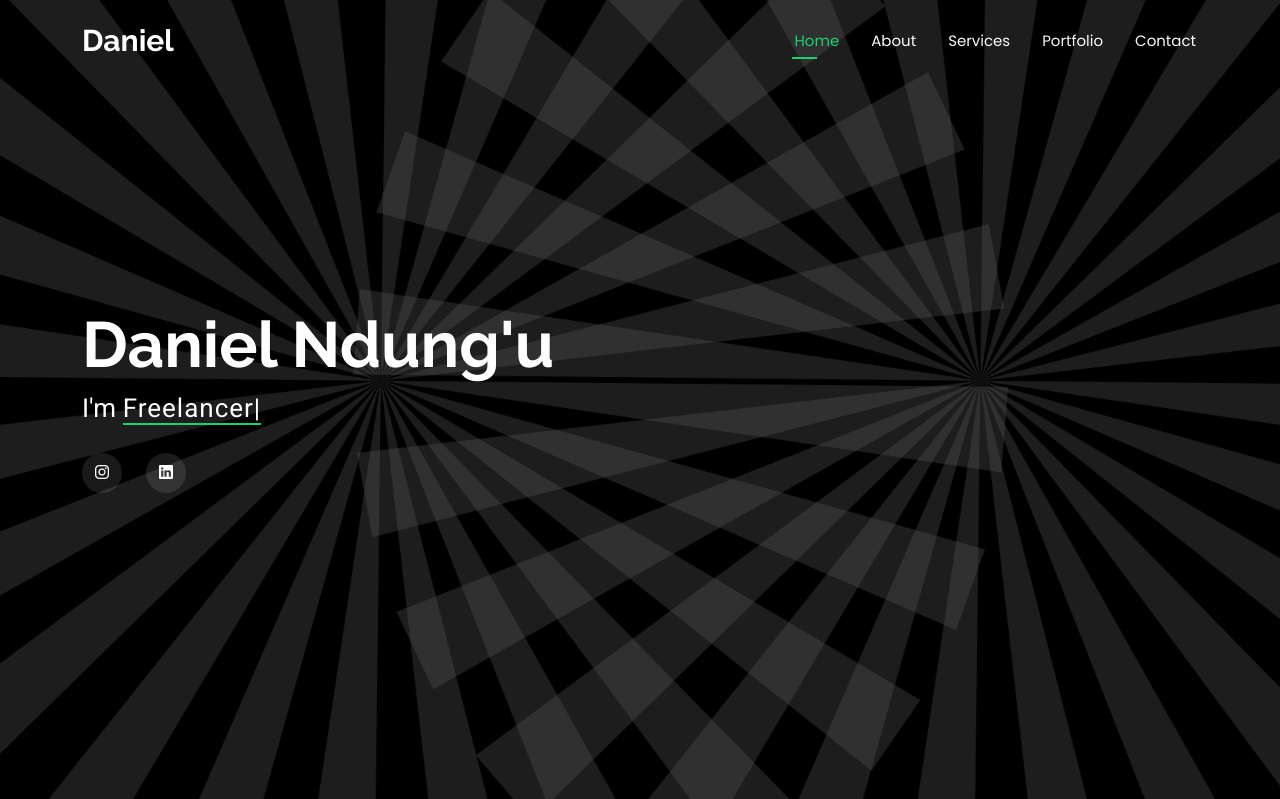
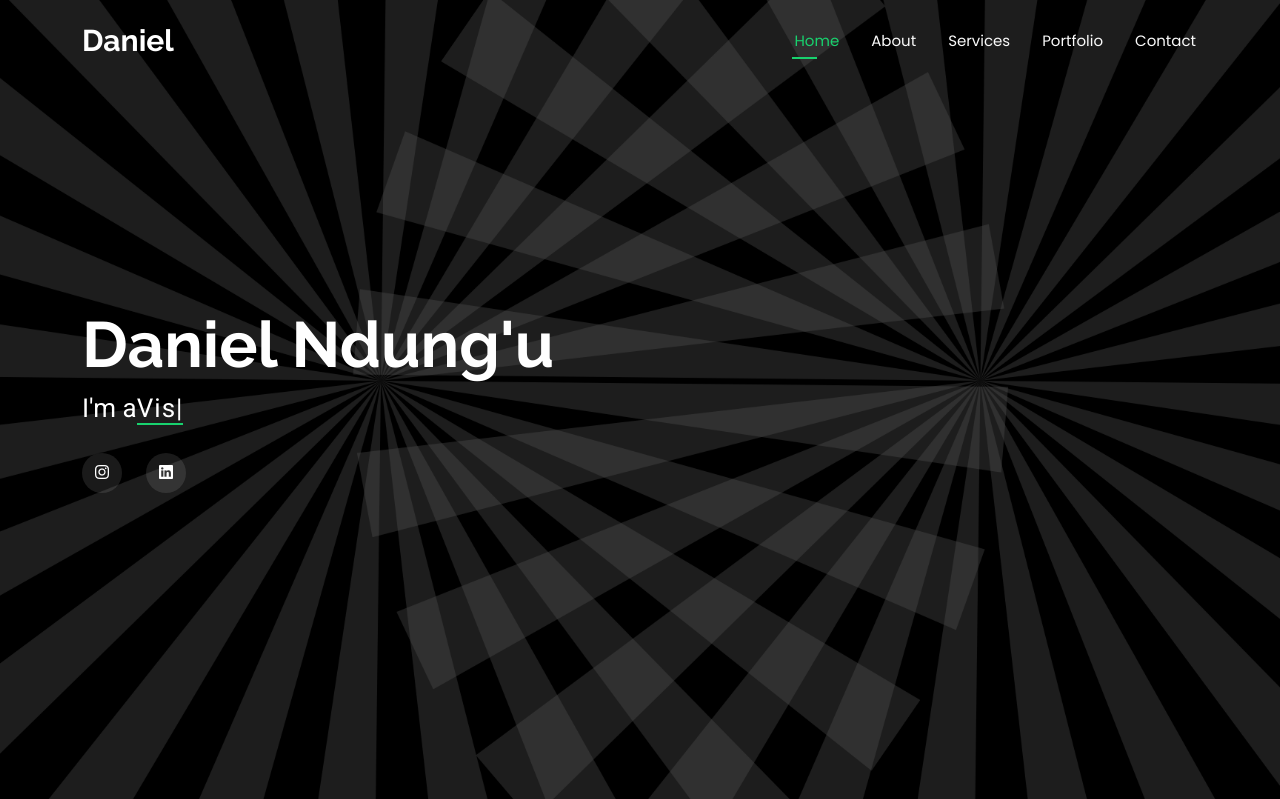
Before and after one commit to Mwangi-dan/service_portfolio, a Flask app: page / in a window 1280 px wide. Shown: the top 799 px of the page. Run offline with Flask 3, Linux system fonts and the light colour scheme; some libraries are stand-ins or nearby versions.

Commit message:
Index change

```diff
--- a/app/templates/index.html
+++ b/app/templates/index.html
@@ -10,7 +10,7 @@
 
     <div class="container" data-aos="zoom-out" data-aos-delay="100">
         <h2>Daniel Ndung'u</h2>
-        <p>I'm <span class="typed" data-typed-items="Developer, Freelancer, Photographer, Business Developer">Photographer</span><span class="typed-cursor typed-cursor--blink"></span></p>
+        <p>I'm a<span class="typed" data-typed-items="Software Developer, Visual Artist, Business Developer, Freelancer">Photographer</span><span class="typed-cursor typed-cursor--blink"></span></p>
         <div class="social-links">
           <a href="https://www.instagram.com/danmwangii/"><i class="bi bi-instagram"></i></a>
           <a href="https://www.linkedin.com/in/daniel-mwangi-68490a236/"><i class="bi bi-linkedin"></i></a>
```
